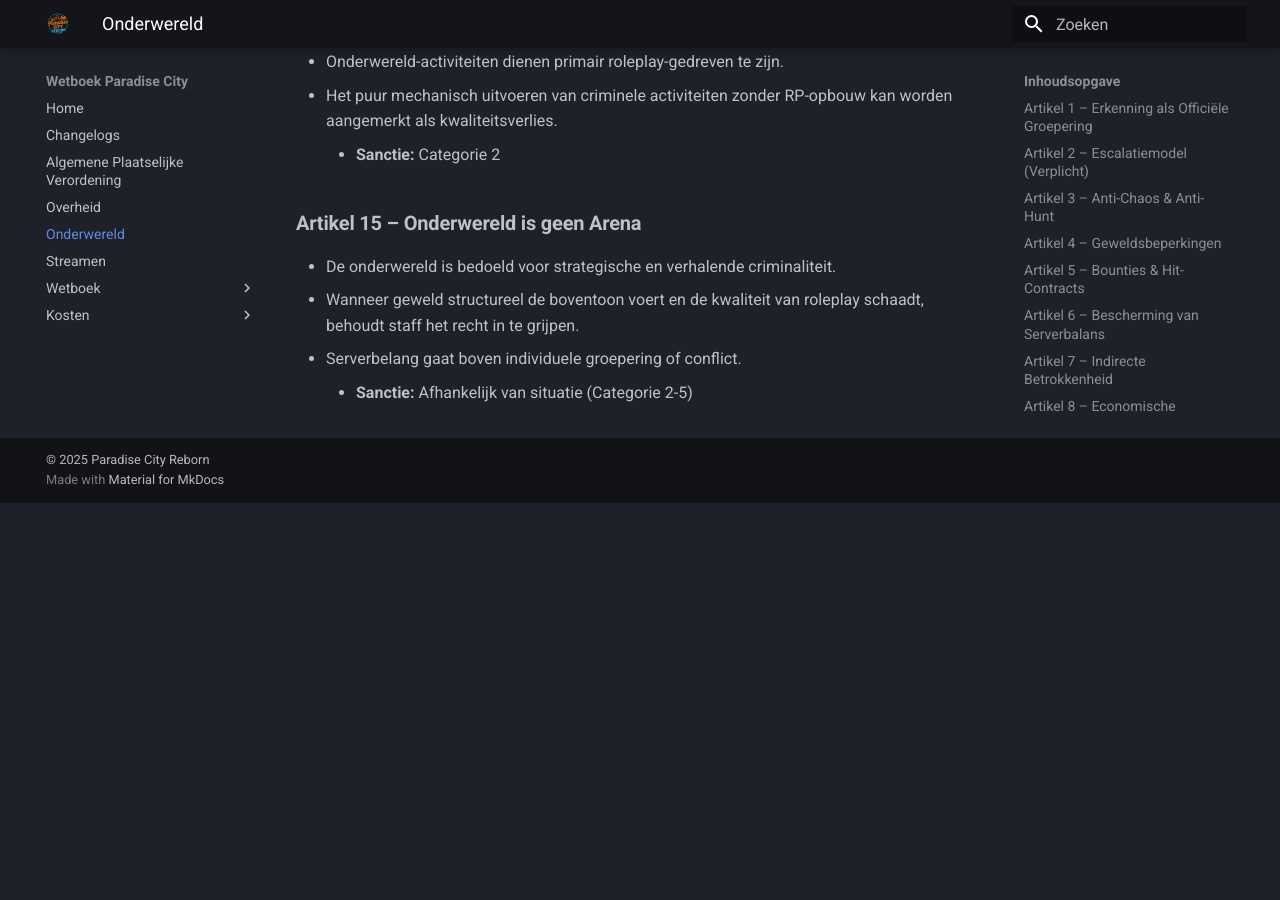
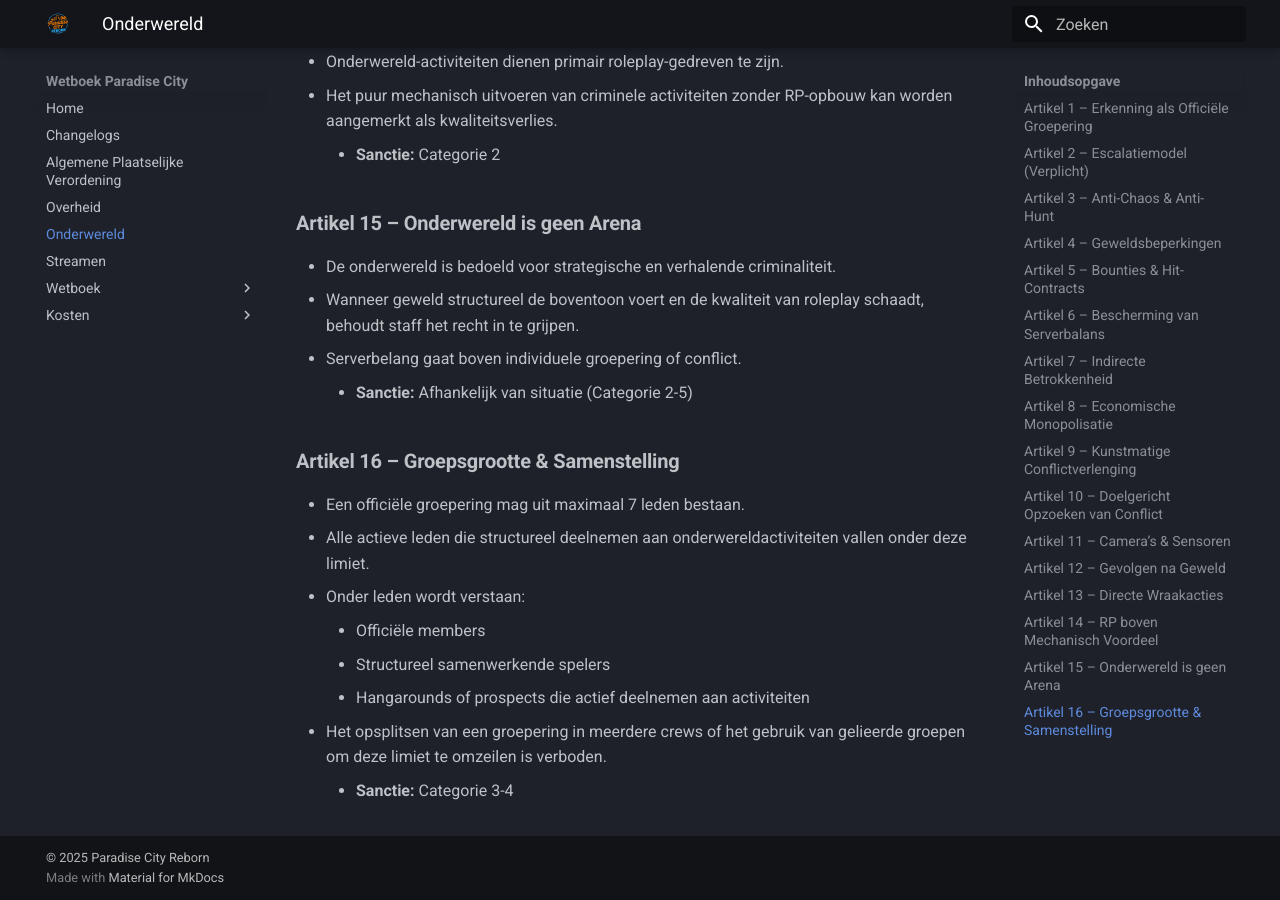
Before and after one commit to Paradise-City-Reborn/wetboek, an MkDocs documentation site: the page built from docs/onderwereld.md, in a window 1280 px wide and 900 px high, scrolled down 4497 px. Built offline with MkDocs 1.6.1 and Material for MkDocs 9.7.7, drawn with Linux system fonts in a browser that asks for light colours; comment, search, counter and statistics services are not loaded; before the commit the page ends 5000 px from its top, so only the background shows below that.

Commit message:
Wijziging Groepsgrootte

```diff
--- a/docs/onderwereld.md
+++ b/docs/onderwereld.md
@@ -193,3 +193,17 @@ Voorbeelden van verstoring:
 - Serverbelang gaat boven individuele groepering of conflict.
 
      *  **Sanctie:** Afhankelijk van situatie (Categorie 2-5)
+
+### **Artikel 16 – Groepsgrootte & Samenstelling**
+
+- Een officiële groepering mag uit maximaal 7 leden bestaan.
+- Alle actieve leden die structureel deelnemen aan onderwereldactiviteiten vallen onder deze limiet.
+
+- Onder leden wordt verstaan:
+     - Officiële members
+     - Structureel samenwerkende spelers
+     - Hangarounds of prospects die actief deelnemen aan activiteiten
+
+- Het opsplitsen van een groepering in meerdere crews of het gebruik van gelieerde groepen om deze limiet te omzeilen is verboden.
+
+     *  **Sanctie:** Categorie 3-4
```
